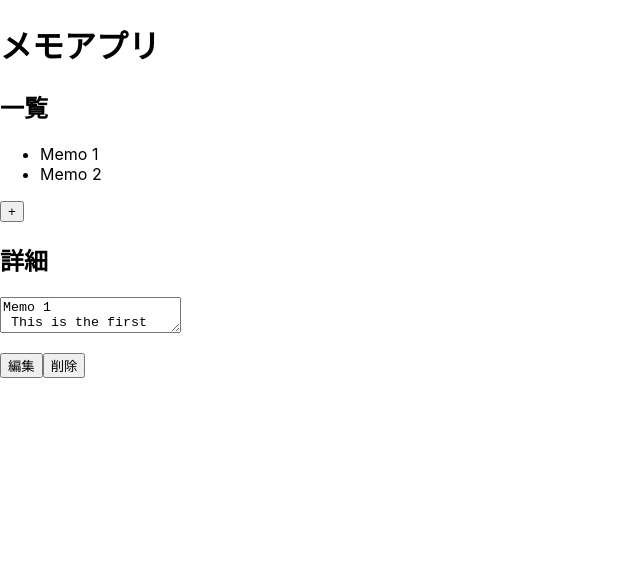
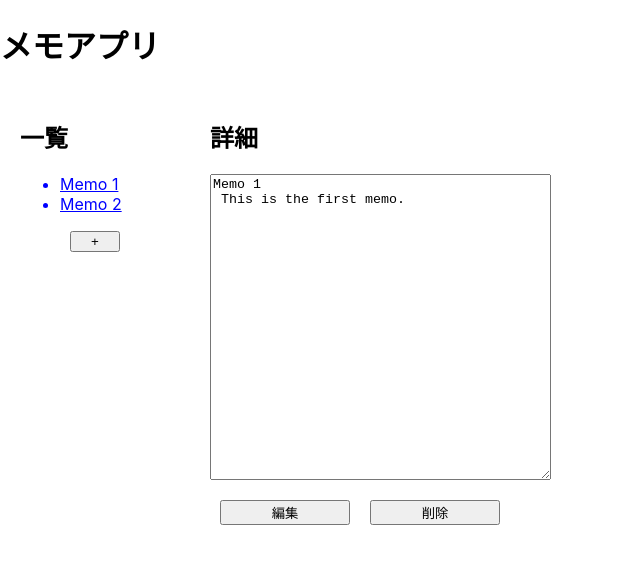
Before and after one commit to a-kuroki-gs/react-memo-app, a React (Create React App) app: page / in a window 1280 px wide. Both pictures are taken after a click on the item "Memo 1". Shown: the top 564 px of the page, without its empty margins (0-640 px from the left). Built offline with nearby package versions, Linux system fonts and the light colour scheme; the HTML template or start-up script is replaced by a standard one.

Commit message:
見た目を整える

```diff
--- a/src/App.css
+++ b/src/App.css
@@ -36,3 +36,17 @@
     transform: rotate(360deg);
   }
 }
+
+.container {
+  display: flex;
+}
+
+.memo-list,
+.memo-detail {
+  margin: 10px 20px
+}
+
+.plus-button {
+  width: 50px;
+  margin: 0 50px;
+}
--- a/src/App.js
+++ b/src/App.js
@@ -1,6 +1,7 @@
 import React, { useState } from 'react';
 import MemoList from './MemoList';
 import MemoDetail from './MemoDetail';
+import './App.css';
 
 export default function App() {
   const [memos, setMemos] = useState([
@@ -45,15 +46,21 @@ export default function App() {
   return (
     <div>
     <h1>メモアプリ</h1>
+    <div className="container">
+      <div className="memo-list">
         <MemoList memos={memos} onMemoClick={handleMemoClick} />
-      <button onClick={handleNewMemo}>+</button>
-      {selectedMemo &&
+        <button className="plus-button" onClick={handleNewMemo}>+</button>
+      </div>
+      <div className="memo-detail">
+        {selectedMemo && (
           <MemoDetail
             memo={selectedMemo}
             onEditClick={handleEditMemo}
             onDeleteClick={() => handleDeleteMemo(selectedMemo.id)}
           />
-      }
+        )}
+      </div>
+    </div>
   </div>
   );
 }
--- /dev/null
+++ b/src/MemoDetail.css
@@ -0,0 +1,4 @@
+.custom-button {
+  width: 130px;
+  margin: 0 10px;
+}
--- a/src/MemoDetail.js
+++ b/src/MemoDetail.js
@@ -1,4 +1,5 @@
 import React, { useState, useEffect } from 'react';
+import './MemoDetail.css';
 
 export default function MemoDetail({ memo, onEditClick, onDeleteClick }) {
   const [text, setText] = useState(memo.text);
@@ -11,13 +12,15 @@ export default function MemoDetail({ memo, onEditClick, onDeleteClick }) {
     <div>
       <h2>詳細</h2>
       <textarea
+        rows="20"
+        cols="40"
         value={text}
         onChange={e => setText(e.target.value)}
       >
       </textarea>
       <p></p>
-      <button onClick={() => onEditClick({ ...memo, text })}>編集</button>
-      <button onClick={onDeleteClick}>削除</button>
+      <button className="custom-button" onClick={() => onEditClick({ ...memo, text })}>編集</button>
+      <button className="custom-button" onClick={onDeleteClick}>削除</button>
     </div>
   );
 }
--- /dev/null
+++ b/src/MemoList.css
@@ -0,0 +1,10 @@
+.memo-item {
+  color: blue;
+  text-decoration: underline;
+  cursor: pointer;
+}
+
+.memo-item:hover {
+  color: black;
+  text-decoration: none;
+}
--- a/src/MemoList.js
+++ b/src/MemoList.js
@@ -1,4 +1,5 @@
 import React from 'react';
+import './MemoList.css';
 
 export default function MemoList({ memos, onMemoClick }) {
   return (
@@ -6,7 +7,7 @@ export default function MemoList({ memos, onMemoClick }) {
       <h2>一覧</h2>
       <ul>
         {memos.map((memo) => (
-          <li key={memo.id} onClick={() => onMemoClick(memo)}>
+          <li key={memo.id} className="memo-item" onClick={() => onMemoClick(memo)}>
             {memo.text.split(/\n/)[0]}
           </li>
         ))}
```
Lines whose indentation alone changed are shown as unchanged.
